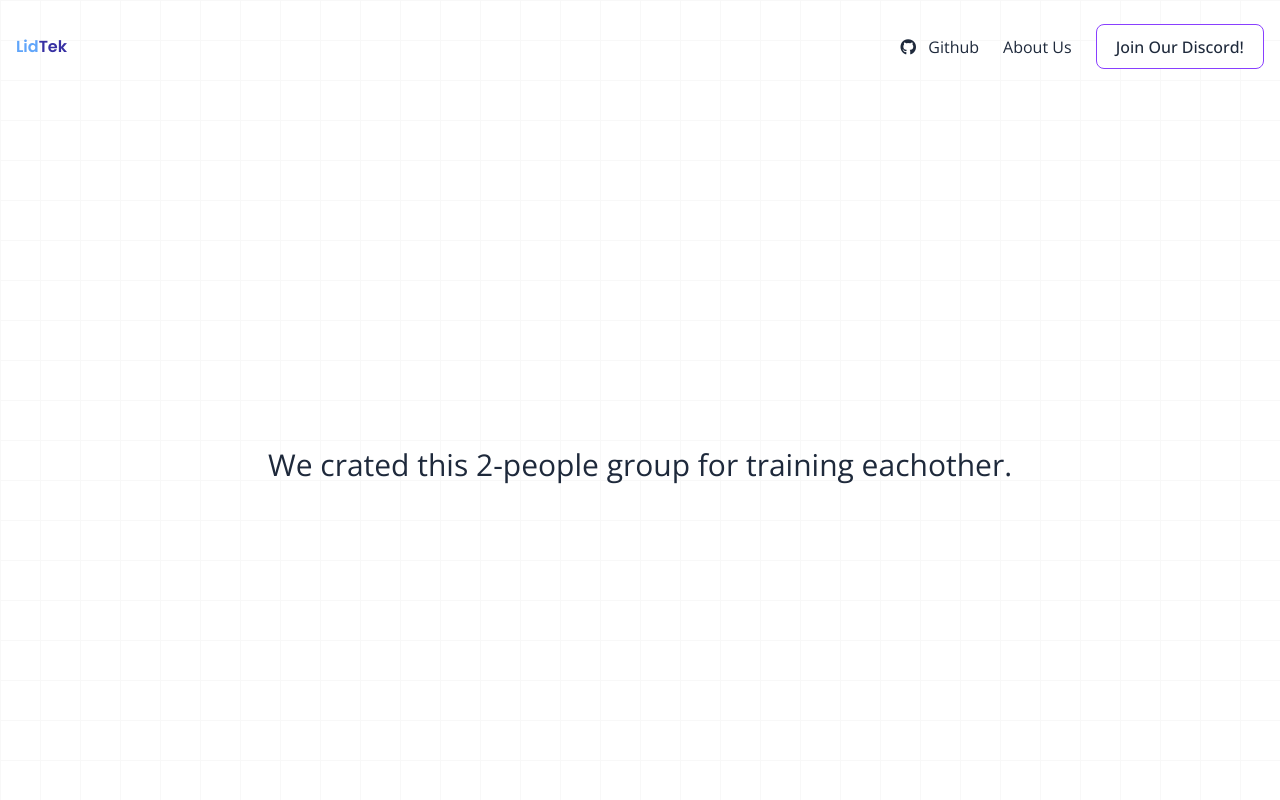
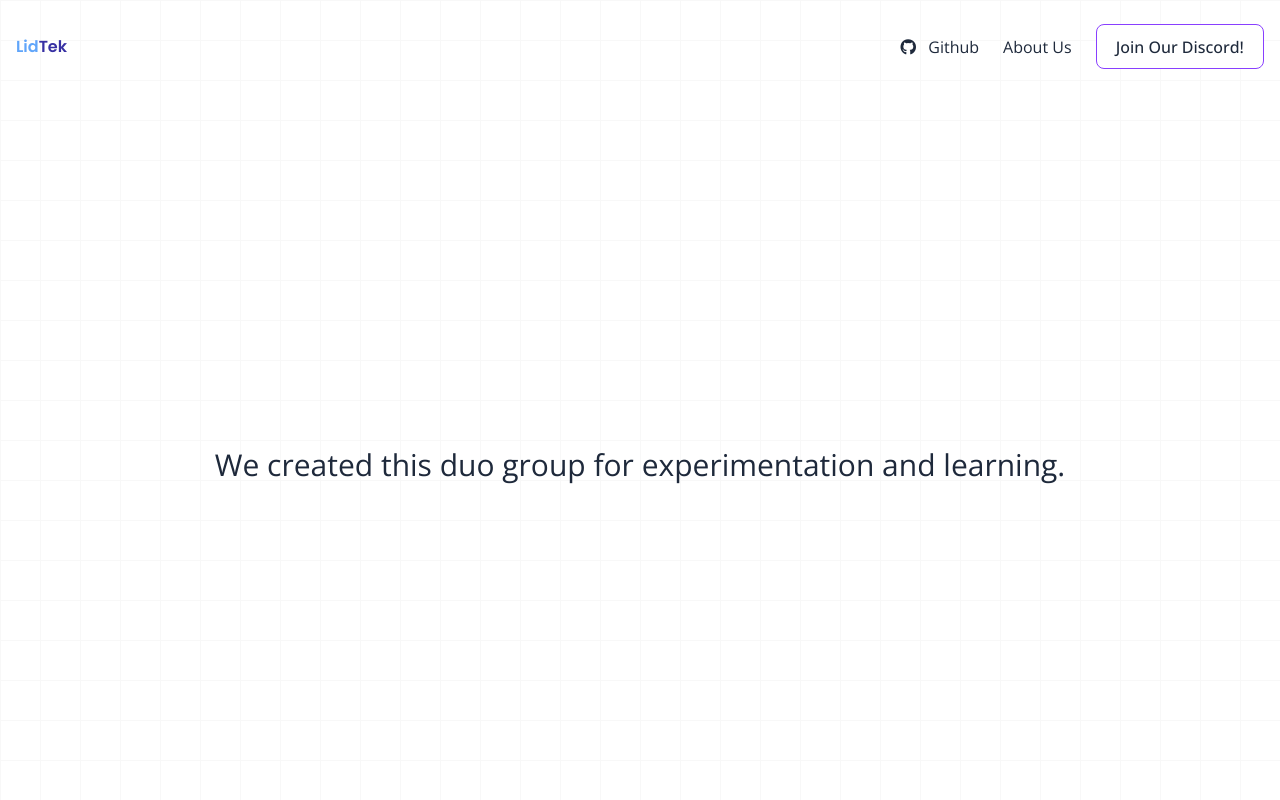
Before and after one commit to LidTek/LidTek, a SvelteKit app: page /goal in a window 1280 px wide. Shown: the top 800 px of the page. Built offline with nearby package versions, Linux system fonts and the light colour scheme.

Commit message:
Adjust goal wording

```diff
--- a/src/components/Goal.svelte
+++ b/src/components/Goal.svelte
@@ -10,7 +10,7 @@
     <p
       class="text-xl sm:text-2xl md:text-3xl text-center max-w-[1000px] mx-auto w-full"
     >
-      We crated this 2-people group for training eachother.
+      We created this duo group for experimentation and learning.
     </p>
   </div>
 </SectionWrapper>
```
